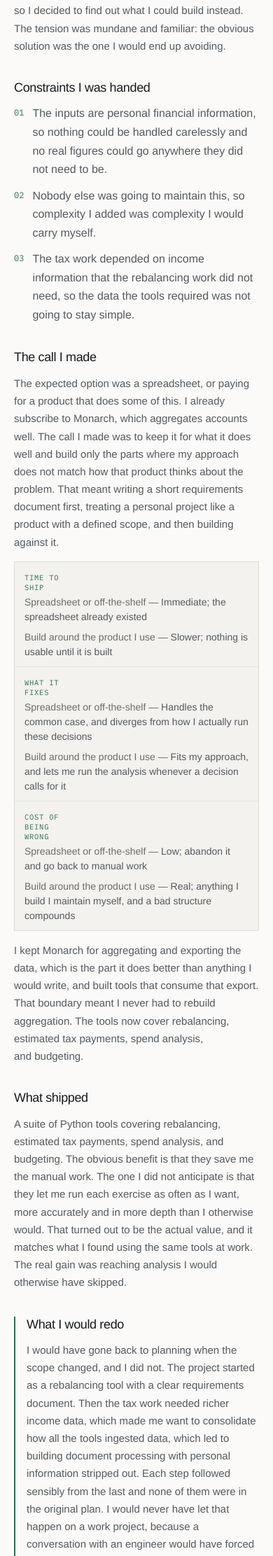
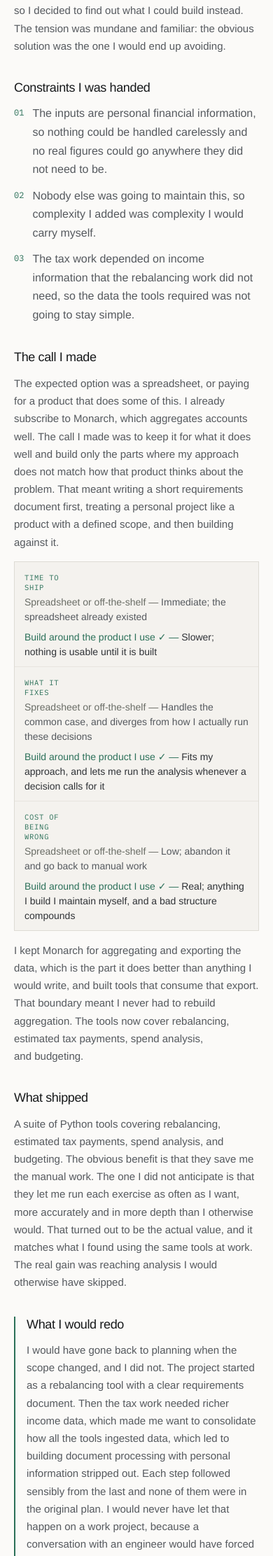
Before and after one commit to pd-product/pd-product.github.io, a Jekyll site: the page built from _work/personal-finance-tools.md, in a window 390 px wide. Shown: the part 1054-3277 px from the top of the page at 70% size. Built offline with Jekyll 4.4.1, drawn with Linux system fonts in a browser that asks for light colours.

Commit message:
Keep the chosen option marked when the table stacks (#39)
Below 640px the tradeoff table sets `thead { display: none }` so each row
can stack as a labelled pair. The check mark, the sr-only "(chosen)"
label and the header colour shift all live in that head, so all three
went with it: the two options rendered identically, and the table stopped
saying which one was taken. That is the only thing it exists to say, and
it failed on the widths where most people read it.

D7's stated rationale -- the check "survives a screenshot and
colour-vision deficiency" -- was true at 641px and up and false below it.

The chosen cell now carries data-chosen and its own sr-only note, and the
stacked view marks it three ways, matching the desktop treatment rather
than inventing one: a check mark for a screenshot or colour-vision
deficiency, the accent for everyone else, and the note for a screen
reader. The note is display: none above 640px, where the column header
already says it and would otherwise say it twice.


Claude-Session: https://claude.ai/code/session_01CfYWCDDao7URVy6Rt3LJwr

Co-authored-by: Claude Opus 5 (1M context) <noreply@anthropic.com>

```diff
--- a/_includes/tradeoffs.html
+++ b/_includes/tradeoffs.html
@@ -46,7 +46,16 @@ been applied to lists and not to this table.
         reference.
         {%- endcomment -%}
         <td role="cell" class="tradeoff-rejected" data-label="{{ table.rejected | escape }}">{{ row.rejected }}</td>
-        <td role="cell" class="tradeoff-chosen" data-label="{{ table.chosen | escape }}">{{ row.chosen }}</td>
+        {%- comment -%}
+        `data-chosen` and the note below exist for the stacked view only. At
+        640px and below the whole thead is display: none, which takes the check
+        mark, the "(chosen)" label and the colour shift with it -- so the table
+        lost the one thing it exists to say on exactly the widths where most
+        people read it. The attribute is what the stylesheet hooks the marker
+        onto; the note is what a screen reader gets there. Above 640px the note
+        is display: none, because the column header already says it.
+        {%- endcomment -%}
+        <td role="cell" class="tradeoff-chosen" data-chosen data-label="{{ table.chosen | escape }}">{{ row.chosen }}<span class="sr-only tradeoff-chosen-note"> (chosen)</span></td>
       </tr>
       {%- endfor %}
     </tbody>
--- a/assets/css/style.scss
+++ b/assets/css/style.scss
@@ -723,6 +723,14 @@ a:hover { color: var(--text); }
 .tradeoff tbody tr:last-child th,
 .tradeoff tbody tr:last-child td { border-bottom: 0; }
 
+/* Announced in the stacked view only. Above 640px the column header carries
+   "(chosen)" and a screen reader pairs that header with every cell in the
+   column, so this would say it twice. `.sr-only` does the hiding; this decides
+   only whether the note is present at all. It must stay AFTER `.sr-only` in
+   source order -- both are single-class selectors, so source order is what
+   decides which display wins. */
+.tradeoff-chosen-note { display: none; }
+
 /* --- Story: pager (_layouts/story.html) ------------------------------- */
 
 .story-pager {
@@ -873,6 +881,25 @@ a:hover { color: var(--text); }
     color: var(--faint);
   }
 
+  /* The chosen option, marked where the reader can see it. The thead above is
+     display: none at this width, which takes the check mark, the "(chosen)"
+     label and the header colour shift with it -- so without these three rules
+     the two options render identically and the table stops saying which one
+     was taken, which is the only thing it exists to say.
+
+     Three signals, not one, matching the desktop treatment: the check survives
+     a screenshot and colour-vision deficiency, the accent carries it for
+     everyone else, and the sr-only note above carries it for a screen reader.
+     Same string-splitting rule as above -- every escape gets its own string. */
+  .tradeoff tbody td[data-chosen]::before {
+    content: attr(data-label) " \2713" " \2014" " ";
+    color: var(--accent);
+  }
+
+  .tradeoff tbody td[data-chosen] { color: var(--meta); }
+
+  .tradeoff-chosen-note { display: block; }
+
   .story-pager { flex-direction: column; align-items: flex-start; }
   .pager-next { margin-left: 0; text-align: left; }
   /* Stack on narrow screens. EVERY explicit placement from the desktop grid has
```
